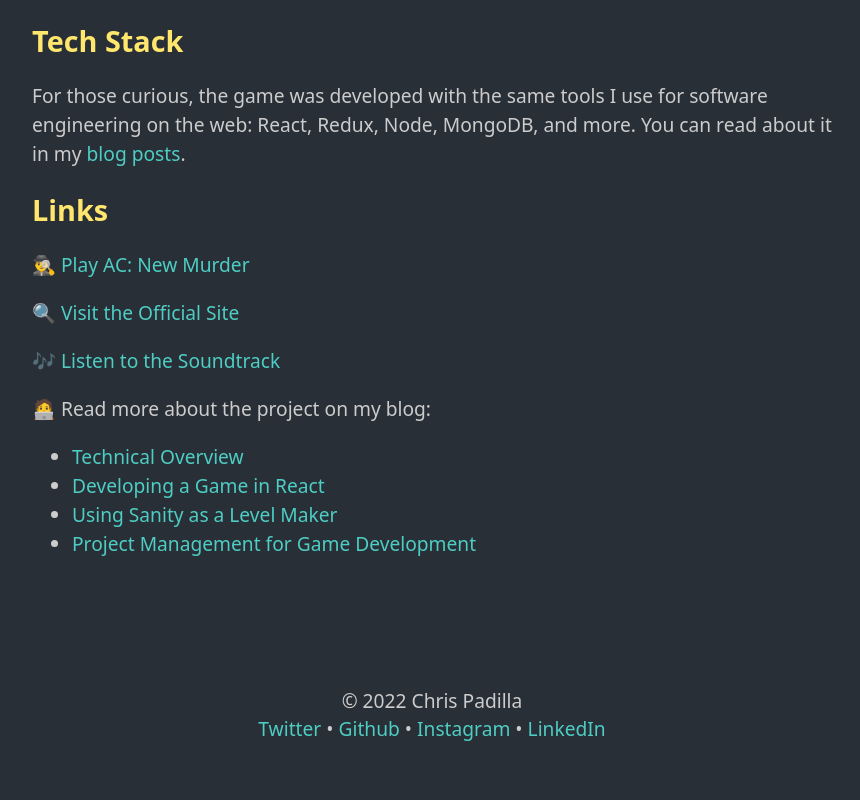
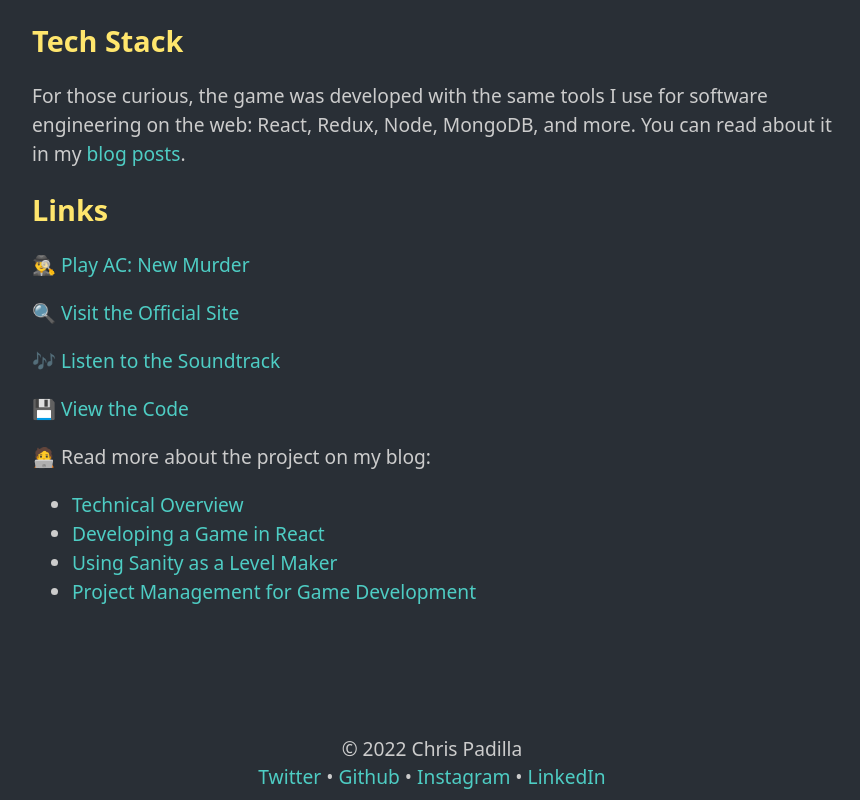
Before and after one commit to cdpadilla42/chrisdpadilla.com, a Next.js app: page /acnm in a window 1280 px wide. Shown: the part 1672-2472 px from the top of the page, without its empty margins (208-1068 px from the left). Before the commit the page ends 2424 px from the top, so only its background shows below. Built offline with nearby package versions, Linux system fonts and the light colour scheme.

Commit message:
View the code

```diff
--- a/pages/acnm.js
+++ b/pages/acnm.js
@@ -123,6 +123,14 @@ const About = () => {
         </Link>
       </p>
 
+      <p>
+        <Link href="https://github.com/cdpadilla42/AMM">
+          <a target="_blank" rel="noopener noreferrer">
+            💾 View the Code
+          </a>
+        </Link>
+      </p>
+
       <p>🧑‍💻 Read more about the project on my blog:</p>
       <ul>
         <li>
```
